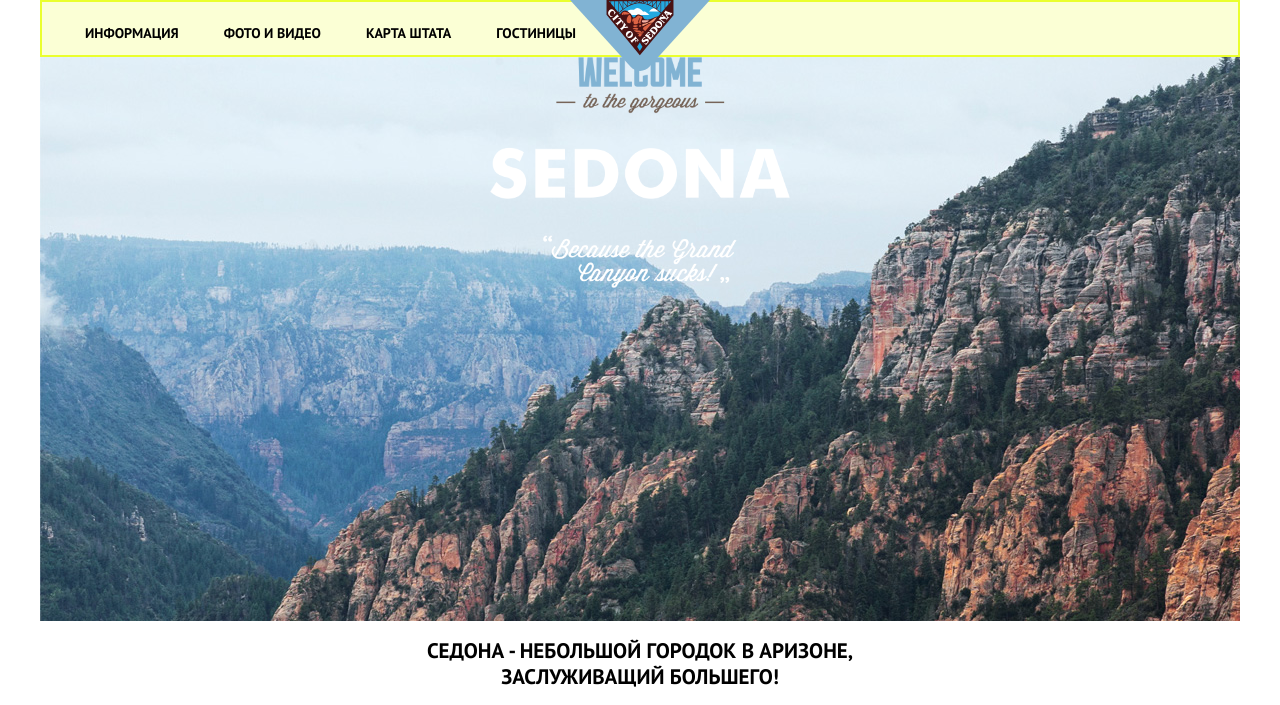
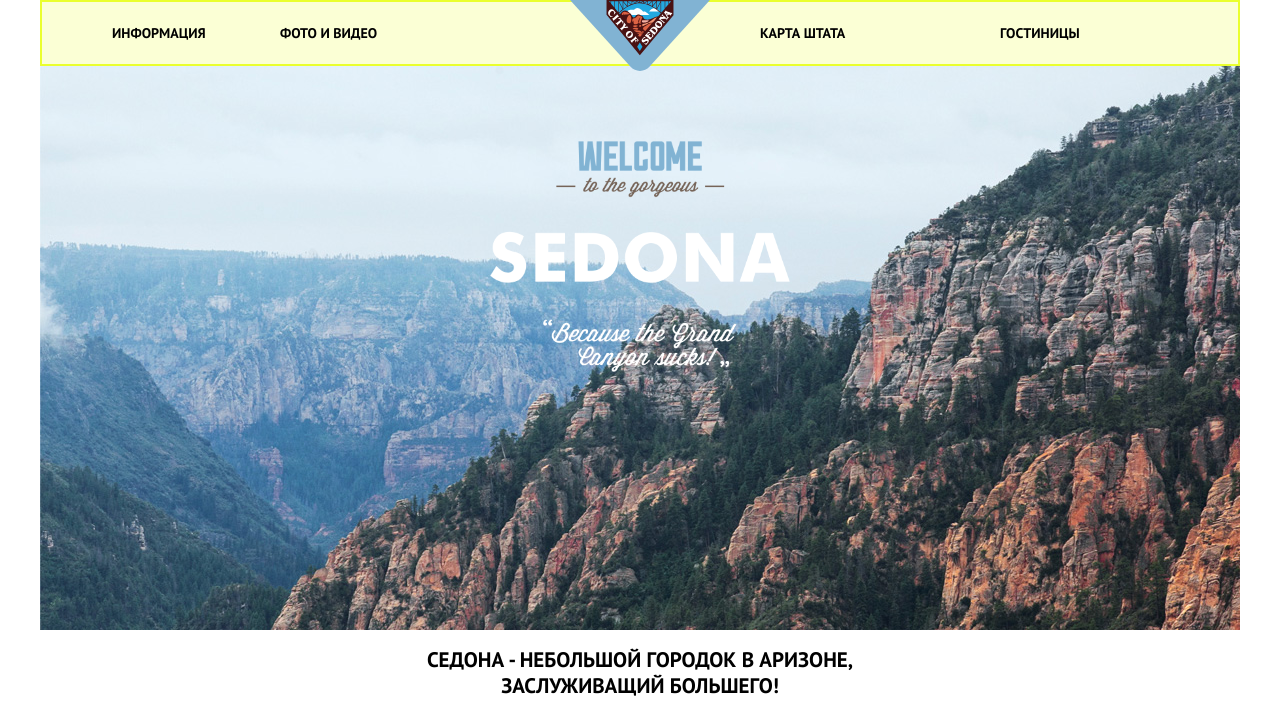
Before and after one commit to IPryakhin-stack/1217025-sedona-27, a plain HTML site: page index.html in a window 1280 px wide. Shown: the top 705 px of the page. Drawn offline with nearby package versions, Linux system fonts and the light colour scheme.

Commit message:
Исправляем навигацию

```diff
--- a/css/style.css
+++ b/css/style.css
@@ -9,8 +9,7 @@ body {
     text-transform: uppercase;
     background-color: #ffffff;
 
-    min-width: 1240px;
-    min-height: 2760px;
+    min-width: 1200px;
 }
 
 a {
@@ -42,9 +41,7 @@ input[type="radio"].visually-hidden {
 
 .main-navigation {
     position: relative;
-
     display: flex;
-    justify-content: space-between;
     width: 1200px;
     margin: 0 auto;
 }
@@ -53,25 +50,36 @@ input[type="radio"].visually-hidden {
 .site-navigation {
     list-style: none;
     background-color: #ffffff;
-
     display: flex;
     flex-wrap: wrap;
     width: 1200px;
-    height: 57px;
     margin: 0;
     padding: 0;
+    padding-top: 20px;
+    padding-bottom: 20px;
 
     background: rgba(234, 255, 45, 0.2);
     box-shadow: inset 0 0 0 2px rgb(234, 255, 45);
 }
 
+.site-navigation li {
+    width: 240px;
+    box-sizing: border-box;
+}
+
+.site-navigation li:nth-child(1) {
+    padding-left: 72px;
+}
+
+.site-navigation li:nth-child(2) {
+    margin-right: 240px;
+}
+
+.site-navigation li:nth-child(4) {
+    padding-right: 72px;
+}
+
 .site-navigation a {
-    display: block;
-    padding-left: 45px;
-    padding-top: 20px;
-    padding-bottom: 20px;
-
-
     color: #000000;
 }
 
@@ -106,6 +114,10 @@ input[type="radio"].visually-hidden {
     background-repeat: no-repeat;
     background-position: top center;
     text-align: center;
+}
+
+.welcome img {
+    margin-top: 75px;
 }
 
 .short-description {
@@ -201,6 +213,7 @@ input[type="radio"].visually-hidden {
     background-color: #ffffff;
     text-align: center;
     vertical-align: middle;
+    margin-bottom: 35px;
 }
 
 .interest h2 {
@@ -211,12 +224,14 @@ input[type="radio"].visually-hidden {
 
 .interest p {
     margin-top: 40px;
+    margin-bottom: 55px;
     font-size: 14px;
     line-height: 24px;
     font-weight: 400;
 }
 
 .interest a /**/ {
+    padding: 35px 140px;
     margin-top: 55px;
     font-size: 21px;
     line-height: 26px;
@@ -234,11 +249,18 @@ input[type="radio"].visually-hidden {
     color: #857871;
 }
 
-
 .search {
     background-color: #ffffff;
+    width: 570px;
+    margin: 0 auto;
     text-align: center;
     padding: 60px 0;
+}
+
+.map {
+    background-image: url("../img/map.jpg");
+    width: 1200px;
+    margin: 0 auto;
 }
 
 .form-item input {
@@ -279,9 +301,6 @@ input[type="radio"].visually-hidden {
     background-color: #5496bd;
 }
 
-.map {
-    background-image: url("../img/map.jpg");
-}
 
 .main-footer {
     background-color: #ffffff;
--- a/index.html
+++ b/index.html
@@ -16,7 +16,7 @@
           <li><a href="#">Карта штата</a></li>
           <li><a href="catalog.html">Гостиницы</a></li>
         </ul>
-        <a class="main-logo" href="index.html"><img src="img/logo-sedona.svg" width="150" height="70" alt="Логотип города «Седона»"></a>
+        <a class="main-logo"><img src="img/logo-sedona.svg" width="150" height="70" alt="Логотип города «Седона»"></a>
       </nav>
     </header>
 
@@ -141,8 +141,8 @@
             </p>
             <button class="button-find" type="submit">Найти</button>
           </form>
+          </div>
         </div>
-       </div>
       </main>
 
       <footer class="main-footer">
```
